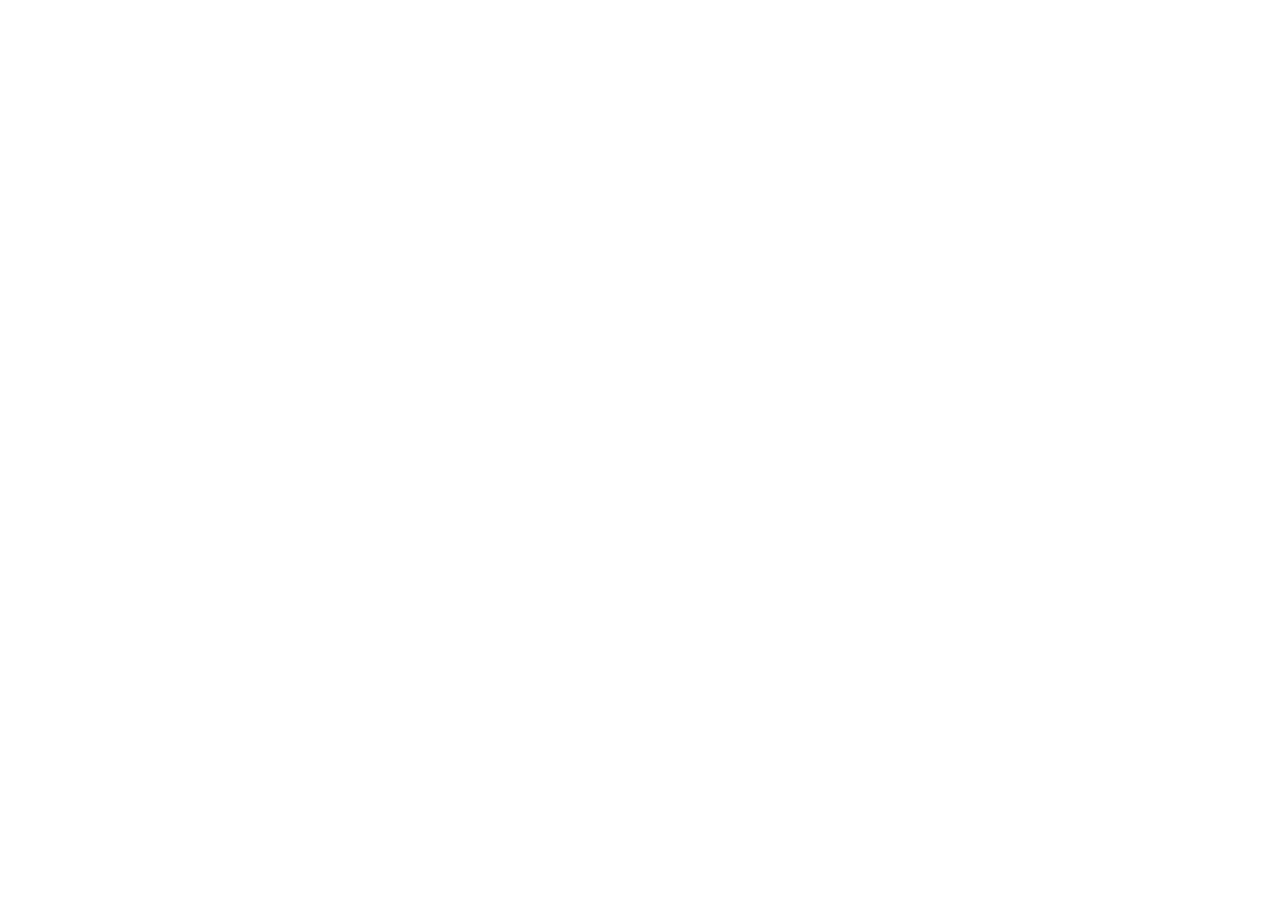
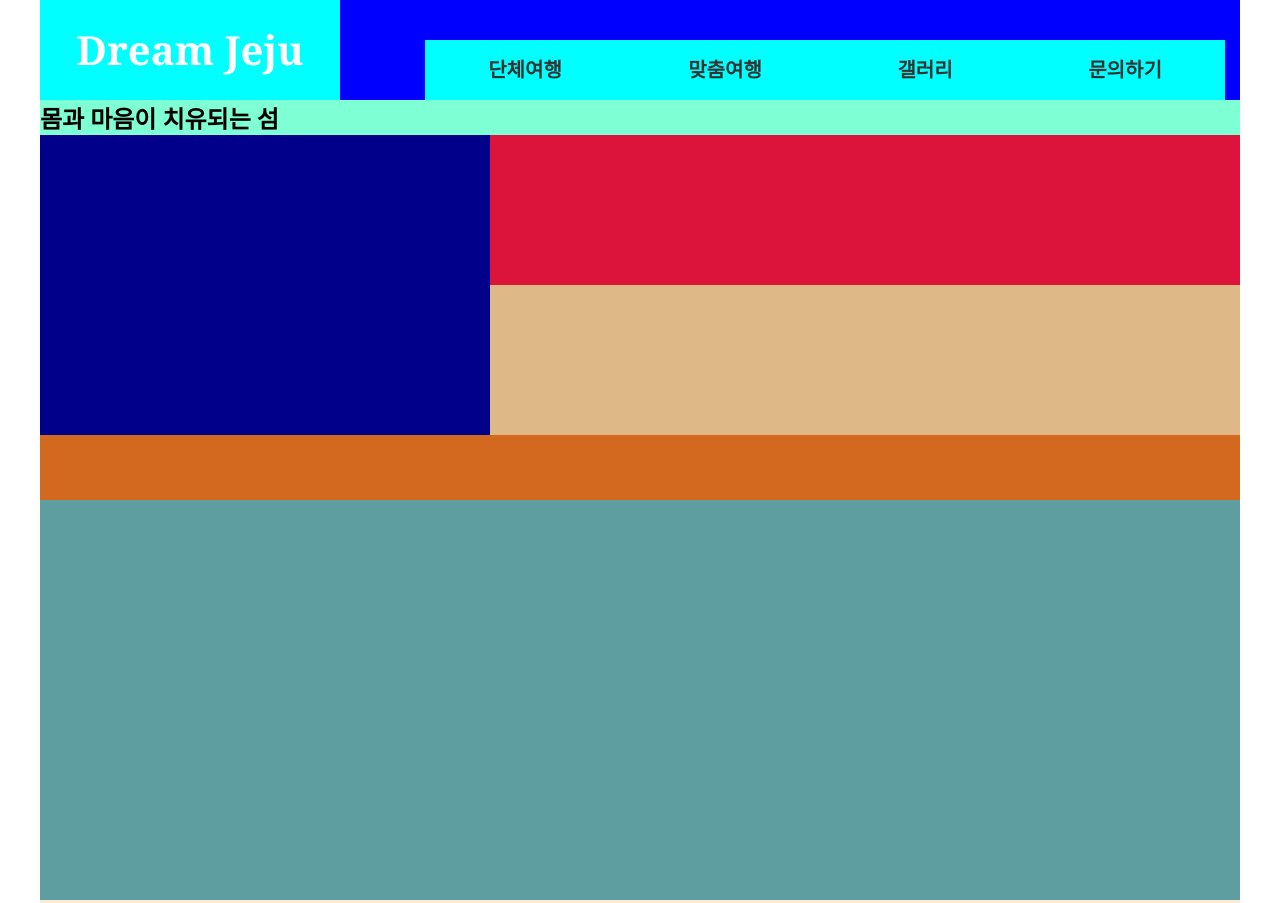
Before and after one commit to SongCheaWon/layout_ex1, a plain HTML site: page index.html in a window 1280 px wide. Shown: the top 903 px of the page. Before the commit the page ends 800 px from the top, so only its background shows below. Drawn offline with Linux system fonts and the light colour scheme.

Commit message:
레이아웃 영역
상단완료 / 메인영역 수정중

```diff
--- a/css/style.css
+++ b/css/style.css
@@ -1 +1,118 @@
 @charset "uft-8";
+* {
+  padding: 0;
+  margin: 0;
+  box-sizing: border-box;
+}
+ul,
+li {
+  list-style: none;
+}
+a {
+  color: #333;
+  text-decoration: none;
+}
+/* 전체 레이아웃 */
+.container {
+  width: 1200px;
+  height: 1000px;
+  background-color: antiquewhite;
+  margin: auto;
+}
+/* 상단 */
+.header {
+  width: 100%;
+  height: 100px;
+  background-color: #045;
+}
+/* 로고 */
+.logo {
+  width: 300px;
+  background-color: aqua;
+  float: left;
+  line-height: 100px;
+}
+.logo h1 {
+  font-size: 40px;
+  color: #fff;
+  font-family: Georgia, "Times New Roman", Times, serif;
+  text-align: center;
+}
+/* 메뉴 */
+nav {
+  position: relative;
+  width: 900px;
+  height: 100%;
+  background-color: blue;
+  float: right;
+}
+#topMenu {
+  position: absolute;
+  top: 0;
+  right: 15px;
+  width: calc(100% - 100px);
+  height: 60px;
+  margin-top: 40px;
+  background-color: blueviolet;
+}
+#topMenu li a{
+  width: calc(100% / 4);
+  float: left;
+  line-height: 60px;
+  text-align: center;
+  font-size: 20px;
+  font-weight: bold;
+  background-color: aqua;
+}
+#topMenu li a:hover{
+    background-color: #001442;
+    color: #fff;
+}
+/* 메인 */
+.contents{
+    width: 100%;
+    height: 800px;
+    background-color: chartreuse;
+}
+/* healing */
+.healing{
+    width: 100%;
+    height: calc(100% / 2);
+    background-color: chocolate;
+}
+/* title */
+.healing h2{
+    background-color: aquamarine;
+}
+/* 설명 */
+.decripton{
+    width: 100%;
+    height: 300px;
+    background-color: brown;
+}
+.dec-img{
+    float: left;
+    width: 450px;
+    height: 100%;
+    background-color: darkblue;
+}
+.dec-detail{
+    float: left;
+    width: calc(100% - 450px);
+    height: 100%;
+    background-color: darkgreen;
+}
+.detail-top{
+    height: calc(100% / 2);
+    background-color: crimson;
+}
+.detail-bottom{
+    height: calc(100% / 2);
+    background-color: burlywood;
+}
+/* activity */
+.activity{
+    height: calc(100% / 2);
+    background-color: cadetblue;
+}
+/* 하단 */
--- a/index.html
+++ b/index.html
@@ -1,11 +1,58 @@
 <!DOCTYPE html>
 <html lang="ko">
-<head>
-    <meta charset="UTF-8">
-    <meta name="viewport" content="width=device-width, initial-scale=1.0">
-    <title>Document</title>
-</head>
-<body>
-    <!-- 레이아웃 -->
-</body>
+  <head>
+    <meta charset="UTF-8" />
+    <meta name="viewport" content="width=device-width, initial-scale=1.0" />
+    <title>Dream Jeju</title>
+    <link rel="stylesheet" href="css/style.css" />
+  </head>
+  <body>
+    <!-- 전체 레이아웃 -->
+    <div class="container">
+      <!-- 상단 -->
+      <header class="header">
+        <!-- 로고 -->
+        <div class="logo">
+          <a href="#">
+            <h1>Dream Jeju</h1>
+          </a>
+        </div>
+        <!-- 메뉴 -->
+        <nav>
+          <ul id="topMenu">
+            <li><a href="#">단체여행</a></li>
+            <li><a href="#">맞춤여행</a></li>
+            <li><a href="#">갤러리</a></li>
+            <li><a href="#">문의하기</a></li>
+          </ul>
+        </nav>
+      </header>
+      <!-- 메인 -->
+      <main class="contents">
+        <!-- 힐링 -->
+        <section class="healing">
+          <!-- title -->
+          <h2>몸과 마음이 치유되는 섬</h2>
+          <!-- 설명 -->
+          <div class="decripton">
+            <!-- 설명이미지 -->
+            <div class="dec-img">
+              <img src="" alt="" />
+            </div>
+            <!-- 자세한설명 -->
+            <div class="dec-detail">
+              <!-- detail-top -->
+              <div class="detail-top"></div>
+              <!-- detail-bottom -->
+              <div class="detail-bottom"></div>
+            </div>
+          </div>
+        </section>
+        <!-- 액티비티 -->
+        <section class="activity"></section>
+      </main>
+      <!-- 하단 -->
+      <footer class="footer"></footer>
+    </div>
+  </body>
 </html>
```
